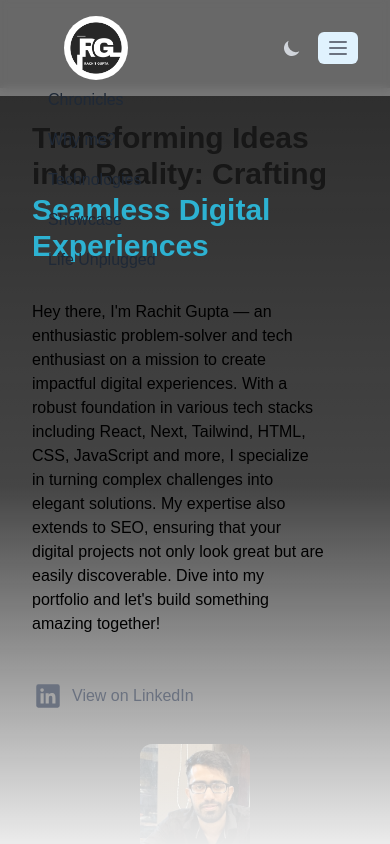
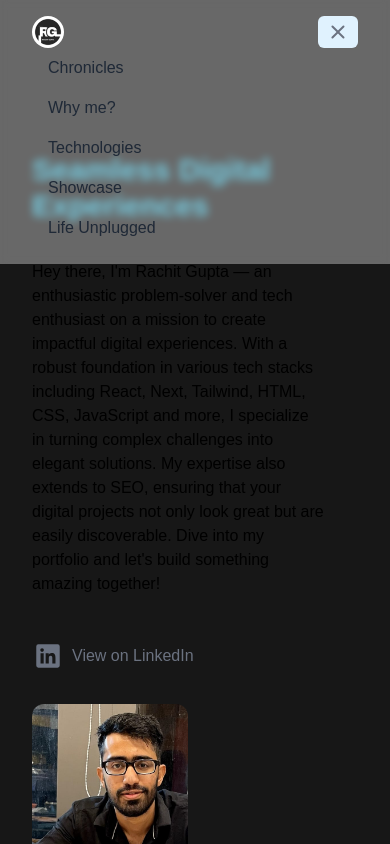
Before and after one commit to rachit615/portfolio-website, a Next.js app: page / in a window 390 px wide. Both pictures are taken after a click on the button 338 px from the left and 48 px from the top of the page. Shown: the top 844 px of the page. Built offline with nearby package versions, Linux system fonts and the light colour scheme.

Commit message:
fix mobile view issues

```diff
--- a/app/_components/Hero.js
+++ b/app/_components/Hero.js
@@ -1,14 +1,11 @@
+"use client";
 import Image from "next/image";
+import useIsMobile from "../hooks/useIsMobile";
 
 const Hero = () => {
+  const isMobile = useIsMobile();
   return (
     <section className="container p-8 mx-auto flex relative flex-wrap min-h-[90vh] lg:min-h-[auto]">
-      {/* Background Gradient */}
-      <div
-        aria-hidden="true"
-        className="absolute h-full inset-0 z-20 bg-gradient-to-b dark:from-trueGray-900/10 dark:via-trueGray-900/20 dark:to-trueGray-900 from-white/10 via-white/20 to-white sm:hidden"
-      ></div>
-
       {/* Left Side - Text Content */}
       <div className="flex items-center w-full lg:w-1/2 z-20">
         <div className="max-w-2xl mb-8">
@@ -53,8 +50,12 @@ const Hero = () => {
       </div>
 
       {/* Right Side - Placeholder for Image or Animation */}
-      <div className="flex items-center justify-center w-full lg:w-1/2 relative glitchParent">
-        <div className="glitchnew fixed inset-0 h-full w-full object-cover glitchAnim"></div>
+      <div className="flex items-center  md:justify-center w-full lg:w-1/2 relative glitchParent">
+        <div
+          className={`fixed inset-0 h-full w-full object-cover glitchAnim ${
+            isMobile ? " glitchnew glitchmobile" : "glitchnew"
+          }`}
+        ></div>
       </div>
     </section>
   );
--- a/app/_components/Navbar.js
+++ b/app/_components/Navbar.js
@@ -1,14 +1,44 @@
 "use client";
 
-import { useState } from "react";
+import { useEffect, useRef, useState } from "react";
 import Link from "next/link";
 import Image from "next/image";
 
 const Navbar = () => {
   const [menuOpen, setMenuOpen] = useState(false);
+  const [logoSize, setLogoSize] = useState(64);
+  const menuRef = useRef(null);
+
+  useEffect(() => {
+    const handleResize = () => {
+      setLogoSize(window.innerWidth < 640 ? 32 : 64);
+    };
+
+    handleResize(); // Set initial size based on viewport width
+    window.addEventListener("resize", handleResize);
+
+    return () => window.removeEventListener("resize", handleResize);
+  }, []);
+
+  useEffect(() => {
+    const handleClickOutside = (event) => {
+      if (menuRef.current && !menuRef.current.contains(event.target)) {
+        console.log("handleClickOutside");
+        setMenuOpen(false);
+      }
+    };
+
+    if (menuOpen) {
+      document.addEventListener("mousedown", handleClickOutside);
+    } else {
+      document.removeEventListener("mousedown", handleClickOutside);
+    }
+
+    return () => document.removeEventListener("mousedown", handleClickOutside);
+  }, [menuOpen]);
 
   return (
-    <div className="fixed w-full bg-[#ffffff59] backdrop-blur-sm dark:bg-[#17171759] z-30 h-24 py-4 lg:h-auto lg:py-4 transition-all">
+    <div className="fixed w-full bg-[#ffffff59] backdrop-blur-sm dark:bg-[#17171759] z-30 py-4 lg:h-auto lg:py-4 transition-all">
       <nav className="container relative flex flex-wrap items-center justify-between px-8 mx-auto lg:justify-between xl:px-0">
         <div className="flex flex-wrap items-center justify-between w-full lg:w-auto">
           <Link href="/">
@@ -16,30 +46,36 @@ const Navbar = () => {
               <Image
                 src="/images/rachitlogo.png"
                 alt="Logo"
-                width={64}
-                height={64}
-                className="transition-all ease-linear rounded-full ml-8 "
+                width={logoSize}
+                height={logoSize}
+                className="transition-all ease-linear rounded-full md:ml-8"
               />
             </span>
           </Link>
+
+          {/* Mobile Menu Button */}
           <div className="flex absolute right-8 lg:hidden">
-            <button className="text-gray-300 rounded-full outline-none focus:outline-none">
-              <span className="sr-only">Light Mode</span>
-              <svg
-                xmlns="http://www.w3.org/2000/svg"
-                className="w-5 h-5"
-                viewBox="0 0 20 20"
-                fill="currentColor"
-              >
-                <path d="M17.293 13.293A8 8 0 016.707 2.707a8.001 8.001 0 1010.586 10.586z" />
-              </svg>
-            </button>
             <button
-              className="px-2 py-1 ml-4 text-gray-500 rounded-md lg:hidden hover:text-primary focus:bg-sky-100 dark:text-gray-300 dark:focus:bg-trueGray-700"
+              className="px-2 py-1 ml-4 text-gray-500 rounded-md lg:hidden hover:text-primary focus:bg-sky-100 dark:text-gray-300 dark:focus:bg-trueGray-700 transition-all"
               onClick={() => setMenuOpen(!menuOpen)}
             >
+              {menuOpen ? (
+                // Close (X) Icon
                 <svg
-                className="w-6 h-6 fill-current"
+                  className="w-6 h-6 fill-current transition-transform duration-300 rotate-180"
+                  xmlns="http://www.w3.org/2000/svg"
+                  viewBox="0 0 24 24"
+                >
+                  <path
+                    fillRule="evenodd"
+                    d="M18.278 16.864a1 1 0 0 1-1.414 1.414l-4.829-4.828-4.828 4.828a1 1 0 0 1-1.414-1.414l4.828-4.829-4.828-4.828a1 1 0 0 1 1.414-1.414l4.829 4.828 4.828-4.828a1 1 0 1 1 1.414 1.414l-4.828 4.829 4.828 4.828z"
+                    clipRule="evenodd"
+                  />
+                </svg>
+              ) : (
+                // Hamburger Menu Icon
+                <svg
+                  className="w-6 h-6 fill-current transition-transform duration-300"
                   xmlns="http://www.w3.org/2000/svg"
                   viewBox="0 0 24 24"
                 >
@@ -48,14 +84,16 @@ const Navbar = () => {
                     d="M4 5h16a1 1 0 0 1 0 2H4a1 1 0 1 1 0-2zm0 6h16a1 1 0 0 1 0 2H4a1 1 0 1 1 0-2zm0 6h16a1 1 0 0 1 0 2H4a1 1 0 1 1 0-2z"
                   />
                 </svg>
+              )}
             </button>
           </div>
         </div>
 
+        {/* Mobile Menu */}
         <div
-          className={`lg:flex items-center ${
-            menuOpen ? "block" : "hidden"
-          } mr-8`}
+          className={`lg:flex flex-col lg:flex-row lg:space-x-6 transition-all duration-300 ${
+            menuOpen ? "block " : "hidden"
+          }`}
         >
           <ul className="flex flex-col lg:flex-row lg:space-x-6">
             {[
@@ -76,27 +114,6 @@ const Navbar = () => {
             ))}
           </ul>
         </div>
-
-        {/* <div className="hidden lg:flex items-center space-x-4">
-          <button className="text-gray-300 rounded-full outline-none focus:outline-none">
-            <span className="sr-only">Light Mode</span>
-            <svg
-              xmlns="http://www.w3.org/2000/svg"
-              className="w-5 h-5"
-              viewBox="0 0 20 20"
-              fill="currentColor"
-            >
-              <path d="M17.293 13.293A8 8 0 016.707 2.707a8.001 8.001 0 1010.586 10.586z" />
-            </svg>
-          </button>
-          <a
-            href="https://calendly.com/connect-mayankkhanna/30min"
-            target="_blank"
-            className="px-6 py-2 text-white bg-primary rounded-md"
-          >
-            Get in Touch
-          </a>
-        </div> */}
       </nav>
     </div>
   );
--- a/app/globals.css
+++ b/app/globals.css
@@ -24,6 +24,11 @@
   border-radius: 12px;
 }
 
+.glitchmobile {
+  width: 40vw !important;
+  height: 40vw !important;
+}
+
 body {
   color: var(--foreground);
   background: var(--background);
--- /dev/null
+++ b/app/hooks/useIsMobile.js
@@ -0,0 +1,20 @@
+import { useState, useEffect } from "react";
+
+const useIsMobile = (breakpoint = 640) => {
+  const [isMobile, setIsMobile] = useState(false);
+
+  useEffect(() => {
+    const handleResize = () => {
+      setIsMobile(window.innerWidth < breakpoint);
+    };
+
+    handleResize(); // Set initial state
+    window.addEventListener("resize", handleResize);
+
+    return () => window.removeEventListener("resize", handleResize);
+  }, [breakpoint]);
+
+  return isMobile;
+};
+
+export default useIsMobile;
--- a/app/page.js
+++ b/app/page.js
@@ -11,7 +11,7 @@ import ExperienceShowcase from "./_components/ExperienceShowcase";
 export default function Home() {
   return (
     <div className="pt-2 mx-auto bg-[#171717]">
-      <div className="mt-20"></div>
+      <div className="mt-10 md:mt-20"></div>
       <Hero />
       <GrowthChronicles />
       <Experiences />
```
Lines whose indentation alone changed are shown as unchanged.
